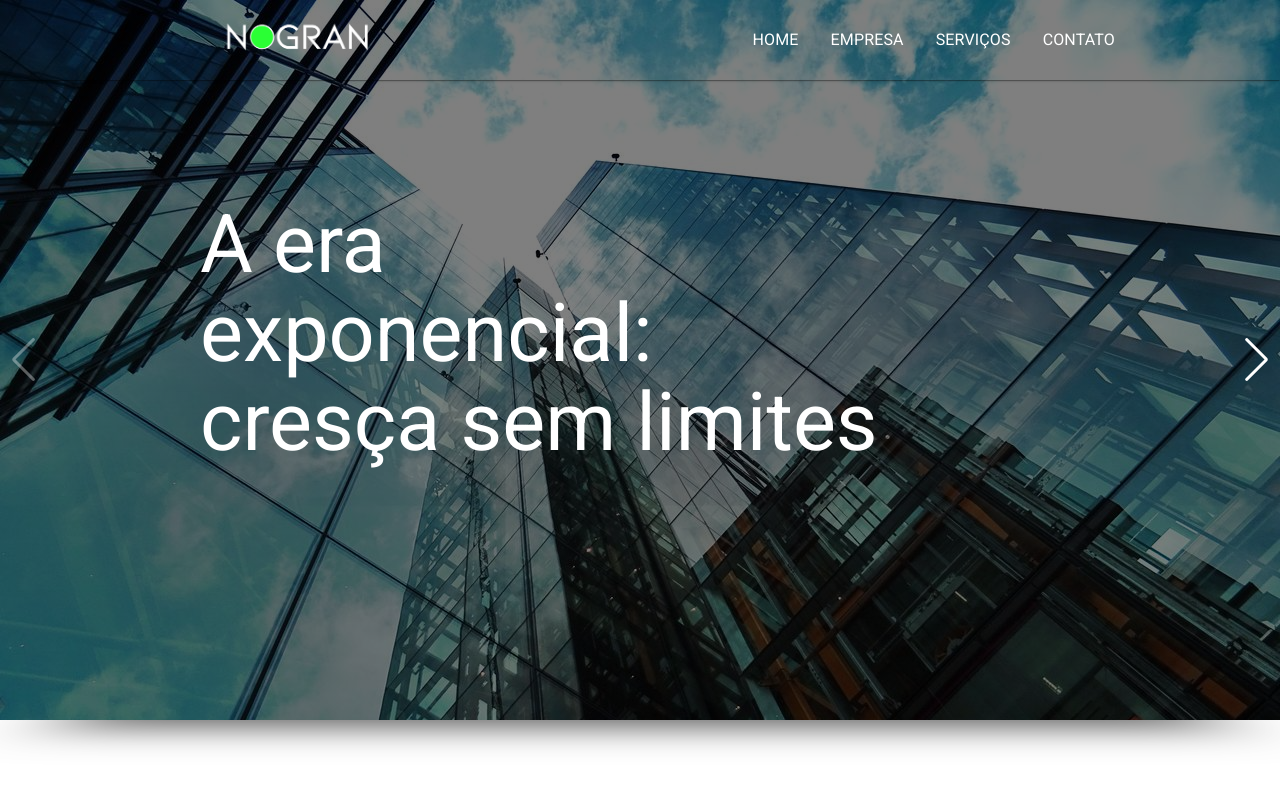
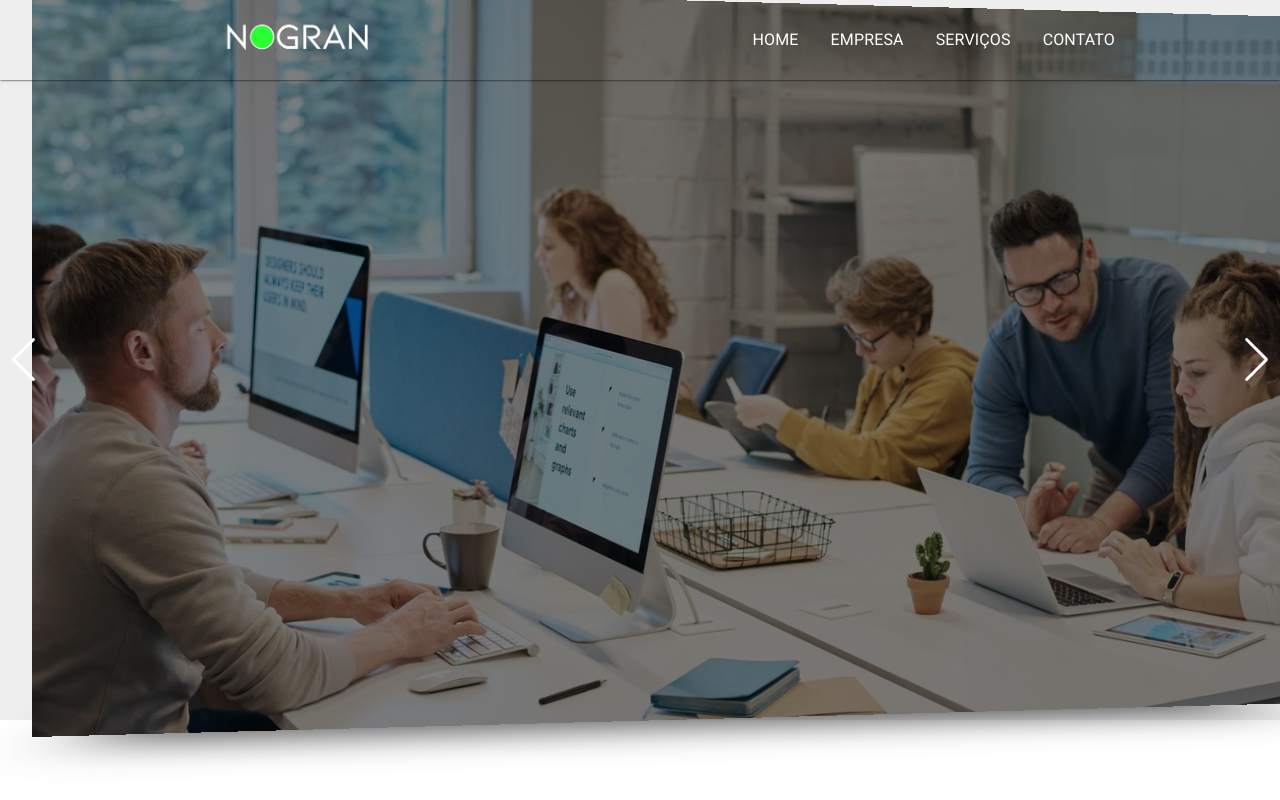
Before and after one commit to nogran/digital.nogran.ui, a React (Create React App) app: page /home in a window 1280 px wide. Shown: the top 800 px of the page. Built offline with nearby package versions, Linux system fonts and the light colour scheme.

Commit message:
delay on speed navigation

```diff
--- a/src/pages/swiperReact/SwiperReact.css
+++ b/src/pages/swiperReact/SwiperReact.css
@@ -7,17 +7,20 @@
     color: #000;
     margin: 0;
     padding: 0;
+    speed: 600;
 }
 
 .swiper {
     width: 100%;
     height: 100%;
+
 }
 
 .swiper-slide {
     text-align: center;
     font-size: 18px;
     background: #fff;
+
 
     /* Center slide text vertically */
     display: -webkit-box;
--- a/src/pages/swiperReact/SwiperReact.tsx
+++ b/src/pages/swiperReact/SwiperReact.tsx
@@ -1,6 +1,7 @@
 import React, { useRef, useState } from "react";
 // Import Swiper React components
 import { Swiper, SwiperSlide } from "swiper/react";
+import SwiperCore, { Autoplay } from 'swiper';
 
 // Import Swiper styles
 import "swiper/css";
@@ -15,9 +16,10 @@ import { EffectCube, Navigation, Pagination } from "swiper";
 import { Box, Typography } from "@material-ui/core";
 
 function SwiperReact() {
+  SwiperCore.use([Autoplay])
   return (
     <>
-      <Swiper navigation={true} effect={"cube"} modules={[Navigation, EffectCube, Pagination]} className="mySwiper" style={{ height: '90vh' }}
+      <Swiper speed={1600} autoplay={{ delay: 5000 }} navigation={true} effect={"cube"} modules={[Navigation, EffectCube, Pagination]} className="mySwiper" style={{ height: '90vh' }}
               cubeEffect={{
                 shadow: true,
                 slideShadows: true,
@@ -45,8 +47,6 @@ function SwiperReact() {
 
         <SwiperSlide className="bg1"></SwiperSlide>
         <SwiperSlide className="bg3"></SwiperSlide>
-        <SwiperSlide>Slide 4</SwiperSlide>
-        <SwiperSlide>Slide 5</SwiperSlide>
       </Swiper>
     </>
   );
```
